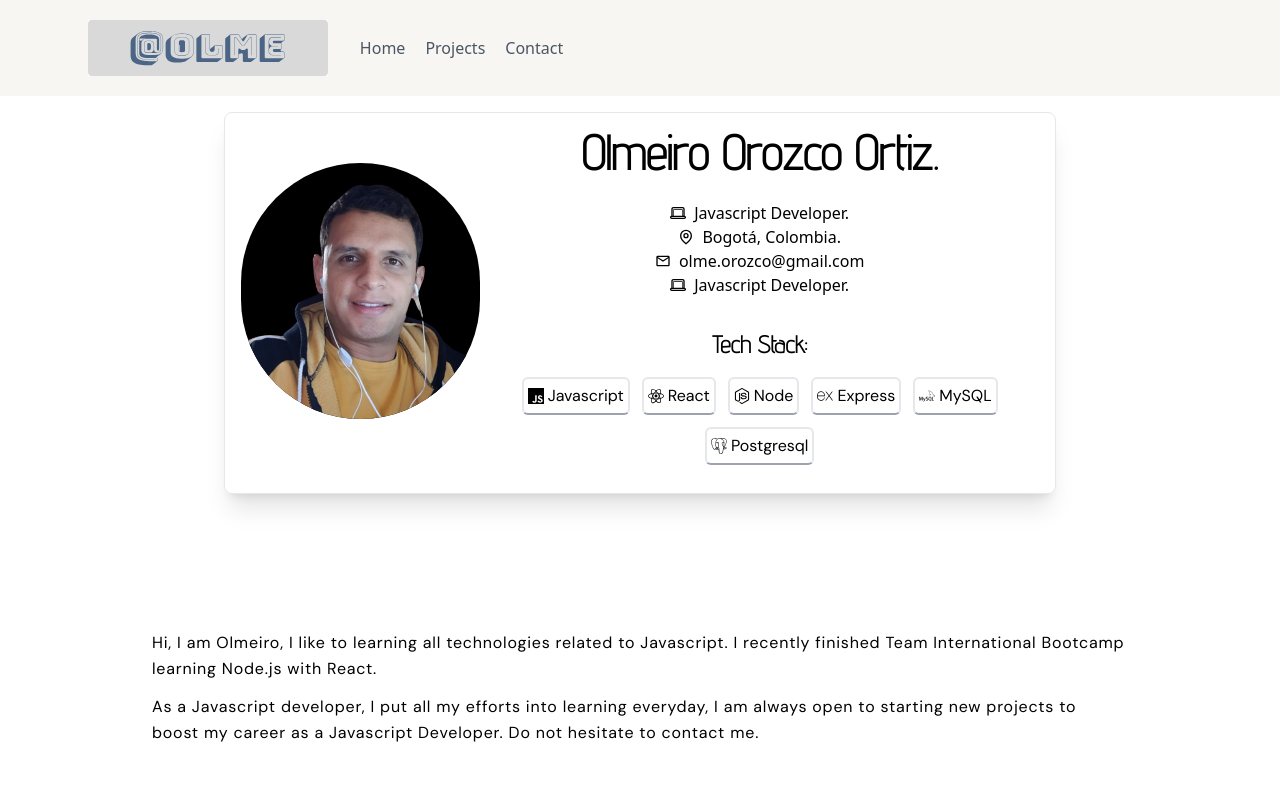
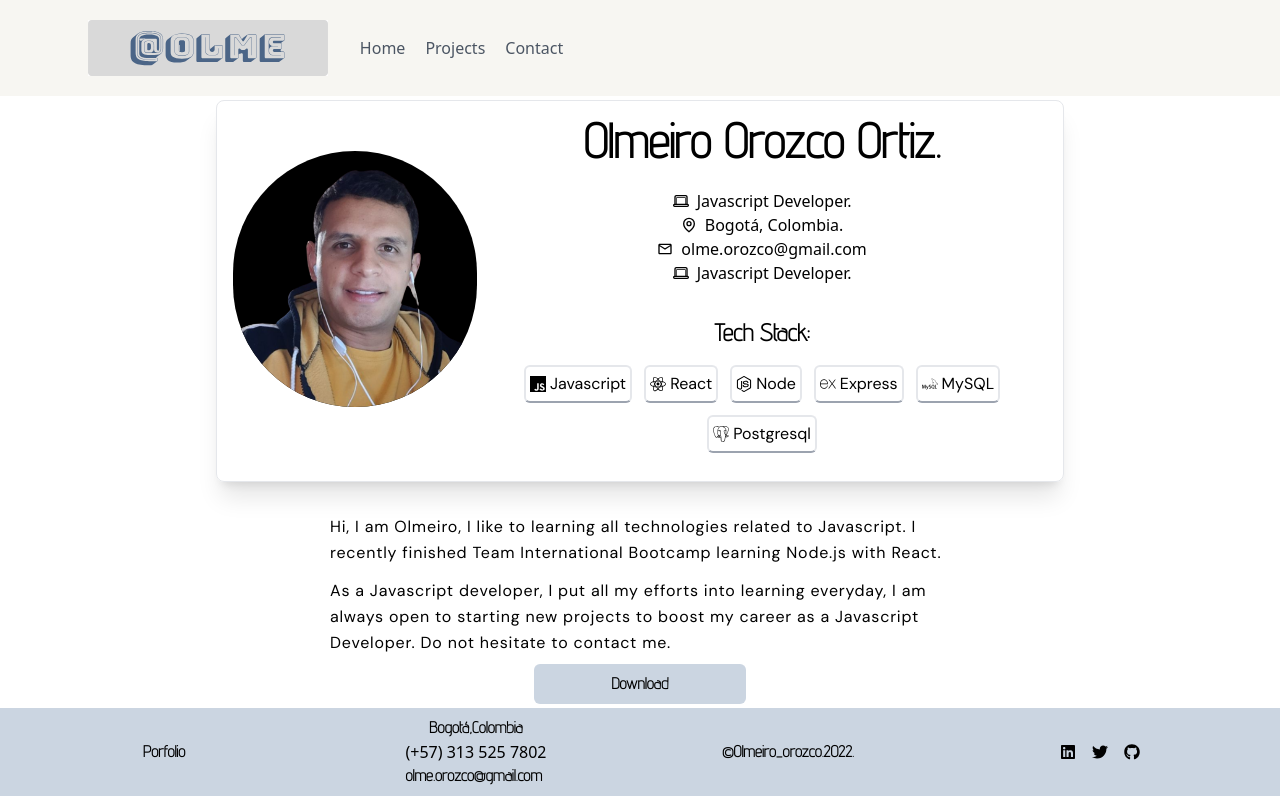
Before and after one commit to olmeiro/olmeiro.io, a React (Vite) app: page / in a window 1280 px wide. Shown: the top 800 px of the page. Built offline with nearby package versions, Linux system fonts and the light colour scheme; no server answers.

Commit message:
feat: download CV perfil

```diff
--- a/src/home/pages/Home.jsx
+++ b/src/home/pages/Home.jsx
@@ -12,11 +12,13 @@ import {
 } from 'react-icons/si'
 
 import profileImg from '../assets/profile-photo.png'
+import cv from '../assets/olmeiro_orozco_cv.pdf'
+import { Link } from 'react-router-dom'
 
 export const Home = () => {
   return (
     <Layout>
-      <section className="p-4">
+      <section className="p-1">
         <section className="w-full lg:w-2/3 lg:mx-auto flex flex-col justify-center items-center md:flex-row md:p-4 border border-solid divide-black  outline-2 rounded-lg shadow-xl mb-6">
           <div className="">
             <img
@@ -113,7 +115,7 @@ export const Home = () => {
             </article>
           </div>
         </section>
-        <section className="md:m-16 xl:m-32">
+        <section className="lg:w-1/2 lg:mx-auto">
           <article className="p-2">
             <p className="font-dmsans  subpixel-antialiased tracking-wider leading-relaxed text-center md:text-left">
               Hi, I am Olmeiro, I like to learning all technologies related to
@@ -126,6 +128,14 @@ export const Home = () => {
               career as a Javascript Developer. Do not hesitate to contact me.
             </p>
           </article>
+          <div className='flex justify-center '>
+          <Link
+            to={cv}
+            target="_blank"
+            download
+            className='w-2/6 text-center bg-slate-300 p-2 rounded-md font-advent font-bold hover:bg-black hover:text-white'
+          >Download</Link>
+          </div>
         </section>
       </section>
     </Layout>
```
Also changed, not shown: 1 other file (tests, documents, lock files or other folders).
